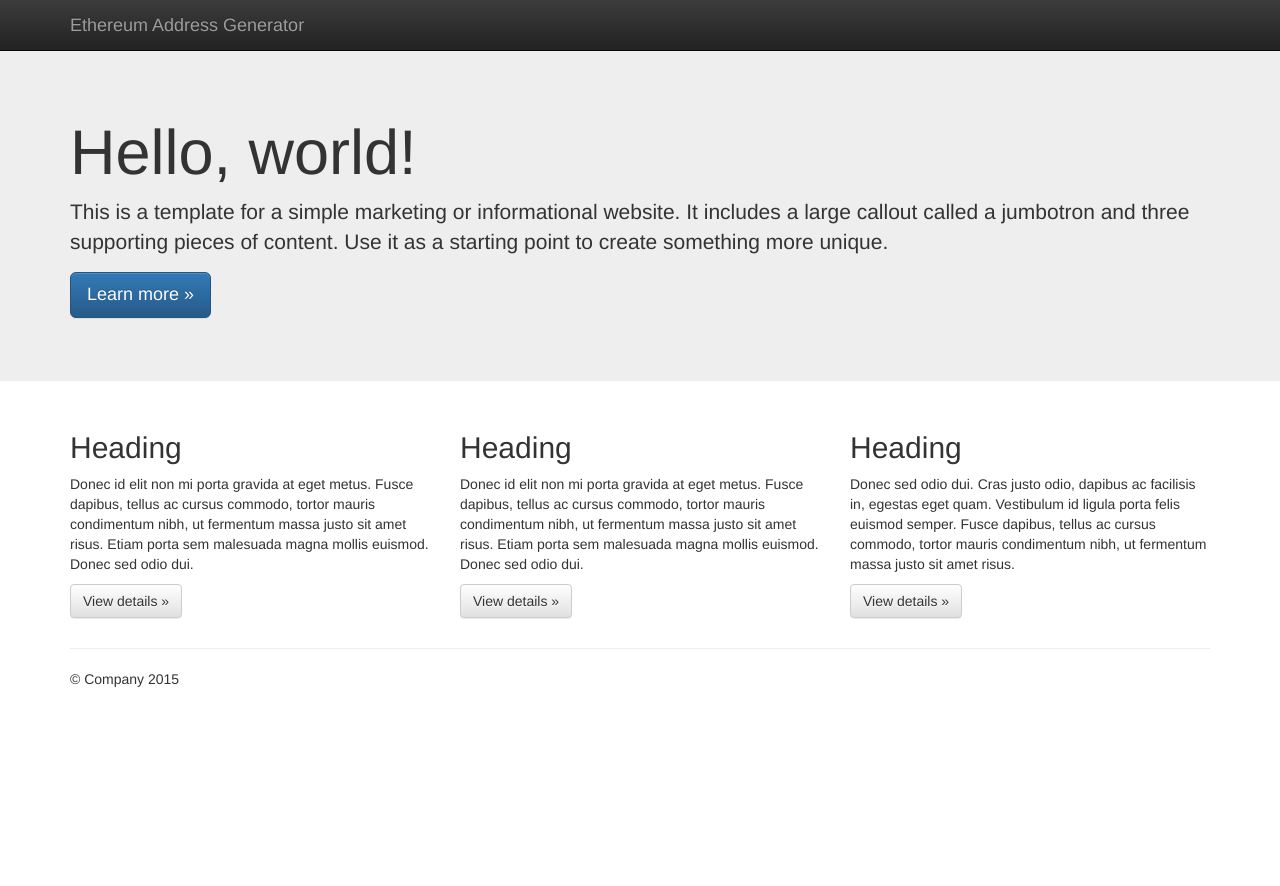
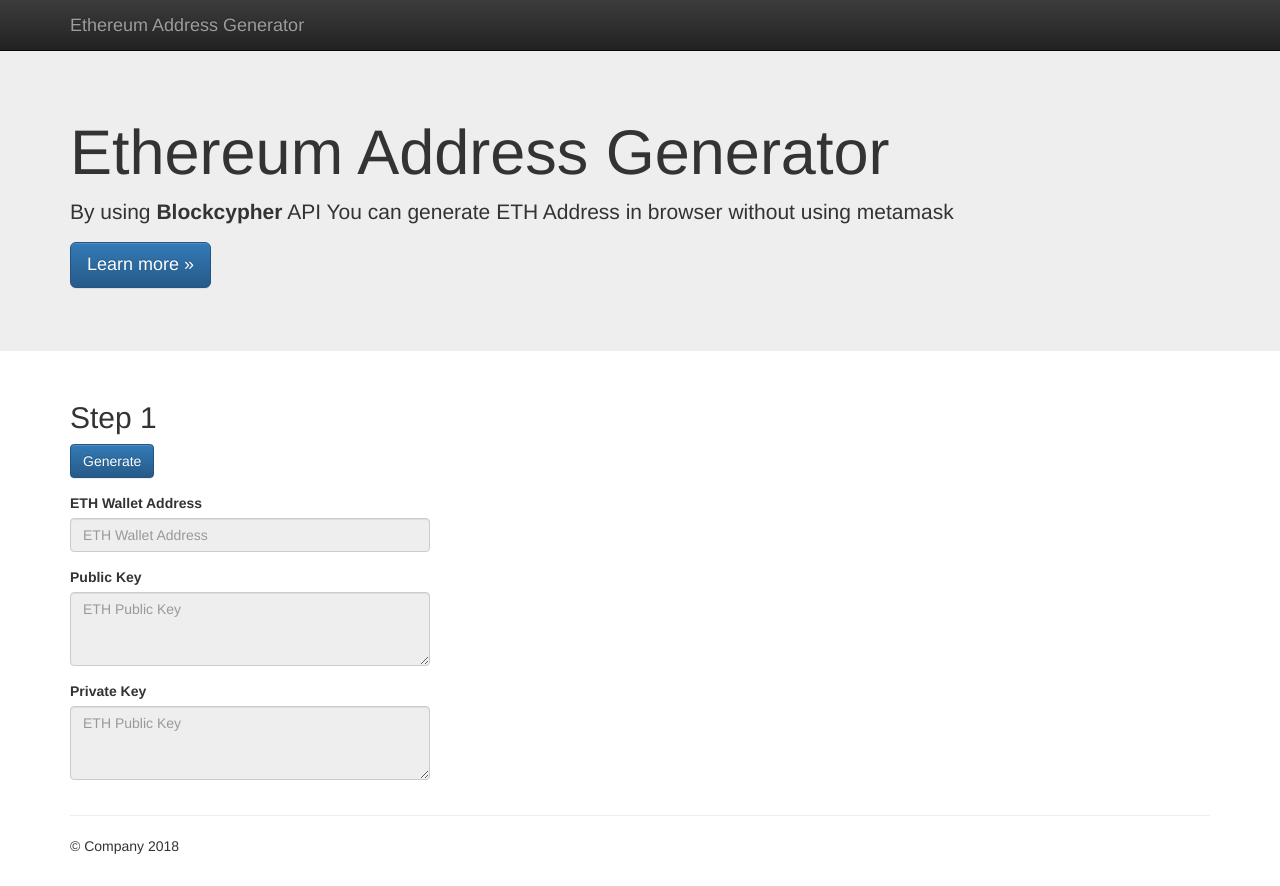
Before and after one commit to smit-patadiya/generate-eth-address-blockcypher, a plain HTML site: page index.html in a window 1280 px wide. Before the commit the page ends 800 px from the top, so only its background shows below. Drawn offline with nearby package versions, Linux system fonts and the light colour scheme.

Commit message:
Created fields for ETH Wallet

```diff
--- a/index.html
+++ b/index.html
@@ -40,9 +40,9 @@
     <!-- Main jumbotron for a primary marketing message or call to action -->
     <div class="jumbotron">
       <div class="container">
-        <h1>Hello, world!</h1>
-        <p>This is a template for a simple marketing or informational website. It includes a large callout called a jumbotron and three supporting pieces of content. Use it as a starting point to create something more unique.</p>
-        <p><a class="btn btn-primary btn-lg" href="#" role="button">Learn more &raquo;</a></p>
+        <h1>Ethereum Address Generator</h1>
+        <p>By using <B>Blockcypher</B> API You can generate ETH Address in browser without using metamask</p>
+        <p><a class="btn btn-primary btn-lg" href="http://blockcypher.com" role="button">Learn more &raquo;</a></p>
       </div>
     </div>
 
@@ -50,26 +50,34 @@
       <!-- Example row of columns -->
       <div class="row">
         <div class="col-md-4">
-          <h2>Heading</h2>
-          <p>Donec id elit non mi porta gravida at eget metus. Fusce dapibus, tellus ac cursus commodo, tortor mauris condimentum nibh, ut fermentum massa justo sit amet risus. Etiam porta sem malesuada magna mollis euismod. Donec sed odio dui. </p>
-          <p><a class="btn btn-default" href="#" role="button">View details &raquo;</a></p>
+          <h2>Step 1</h2>
+            <form id="my-form">
+                <div class="form-group">
+                    <button type="button" class="btn btn-primary">Generate</button>
+                </div>
+                <div class="form-group">
+                    <label for="eth-address">ETH Wallet Address</label>
+                    <input class="form-control" id="eth-address" type="text" placeholder="ETH Wallet Address" readonly>
+                </div>
+                <div class="form-group">
+                    <label for="pub-key">Public Key</label>
+                    <textarea class="form-control" id="pub-key" rows="3" placeholder="ETH Public Key" readonly></textarea>
+                </div>
+                <div class="form-group">
+                    <label for="pub-key">Private Key</label>
+                    <textarea class="form-control" id="private-key" rows="3" placeholder="ETH Public Key" readonly></textarea>
+                </div>
+
+
+            </form>
         </div>
-        <div class="col-md-4">
-          <h2>Heading</h2>
-          <p>Donec id elit non mi porta gravida at eget metus. Fusce dapibus, tellus ac cursus commodo, tortor mauris condimentum nibh, ut fermentum massa justo sit amet risus. Etiam porta sem malesuada magna mollis euismod. Donec sed odio dui. </p>
-          <p><a class="btn btn-default" href="#" role="button">View details &raquo;</a></p>
-       </div>
-        <div class="col-md-4">
-          <h2>Heading</h2>
-          <p>Donec sed odio dui. Cras justo odio, dapibus ac facilisis in, egestas eget quam. Vestibulum id ligula porta felis euismod semper. Fusce dapibus, tellus ac cursus commodo, tortor mauris condimentum nibh, ut fermentum massa justo sit amet risus.</p>
-          <p><a class="btn btn-default" href="#" role="button">View details &raquo;</a></p>
-        </div>
+
       </div>
 
       <hr>
 
       <footer>
-        <p>&copy; Company 2015</p>
+        <p>&copy; Company 2018</p>
       </footer>
     </div> <!-- /container -->        <script src="//ajax.googleapis.com/ajax/libs/jquery/1.11.2/jquery.min.js"></script>
         <script>window.jQuery || document.write('<script src="js/vendor/jquery-1.11.2.min.js"><\/script>')</script>
```
